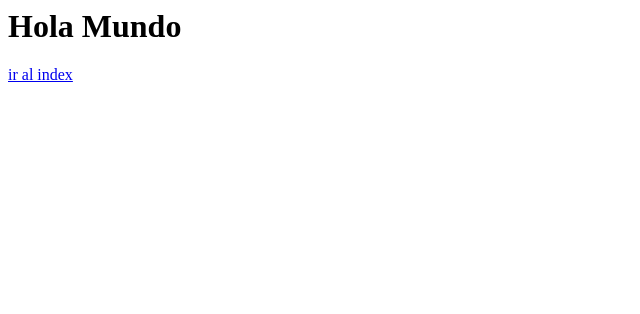
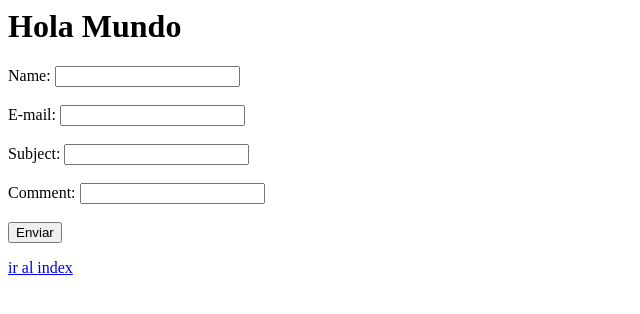
Before and after one commit to CarlosOsmarCO7/webproject2, a plain HTML site: page contact.html in a window 1280 px wide. Shown: the whole page, without its empty margins (0-640 px from the left). Drawn offline with Linux system fonts and the light colour scheme.

Commit message:
Contact.html actualizado

```diff
--- a/contact.html
+++ b/contact.html
@@ -4,6 +4,27 @@
 </Head>
 <Body>
 <H1>Hola Mundo</H1>
+<form id="form1" name="form1" method="post" action="">
+  <label>Name:
+  <input name="name" type="text" id="name" />
+  <br/>
+  <br/>
+  E-mail:
+  <input name="email" type="e-mail" id="email" />
+  <br/>
+  <br/>
+  Subject:
+  <input name="subject" type="text" id="subject"/>
+  <br/>
+  <br/>
+   Comment:
+  <input name="comment" type="text" id="comment"/>
+  <br/>
+  <br/>
+  <input type="submit" name="Submit" value="Enviar" />
+  </label>
+
+</form>
 <a href= "index.html"> ir al index</a>
 </Body>
 </html>
```
